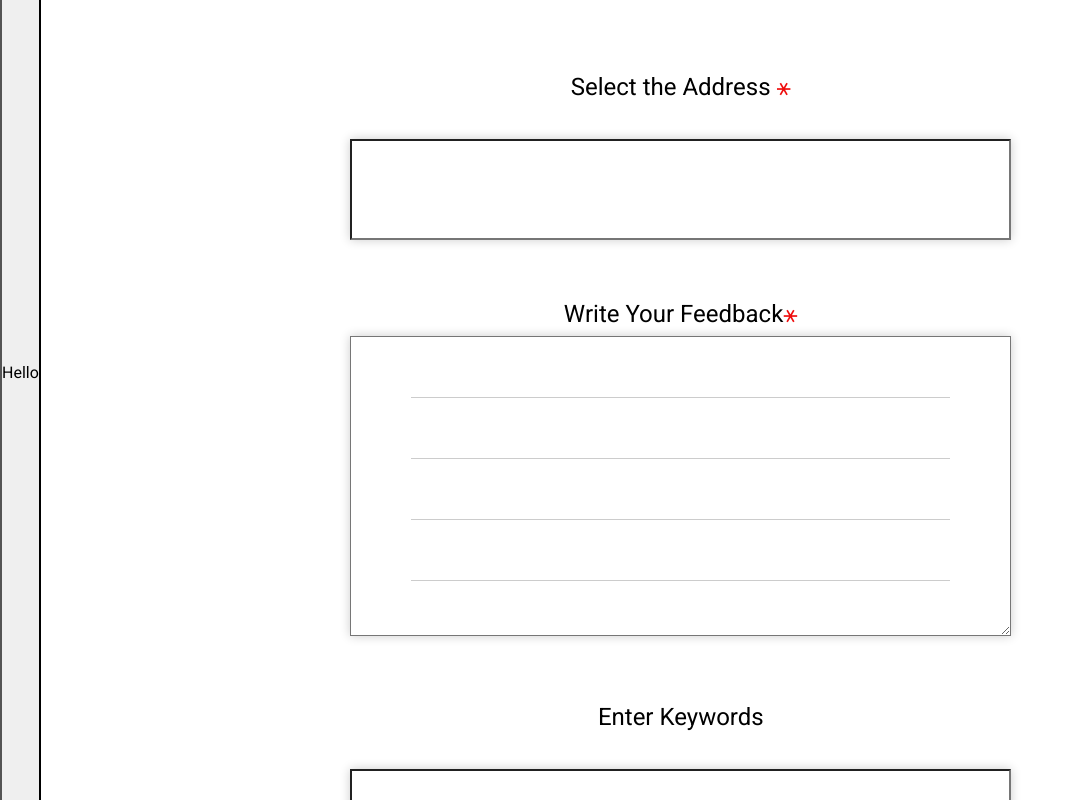
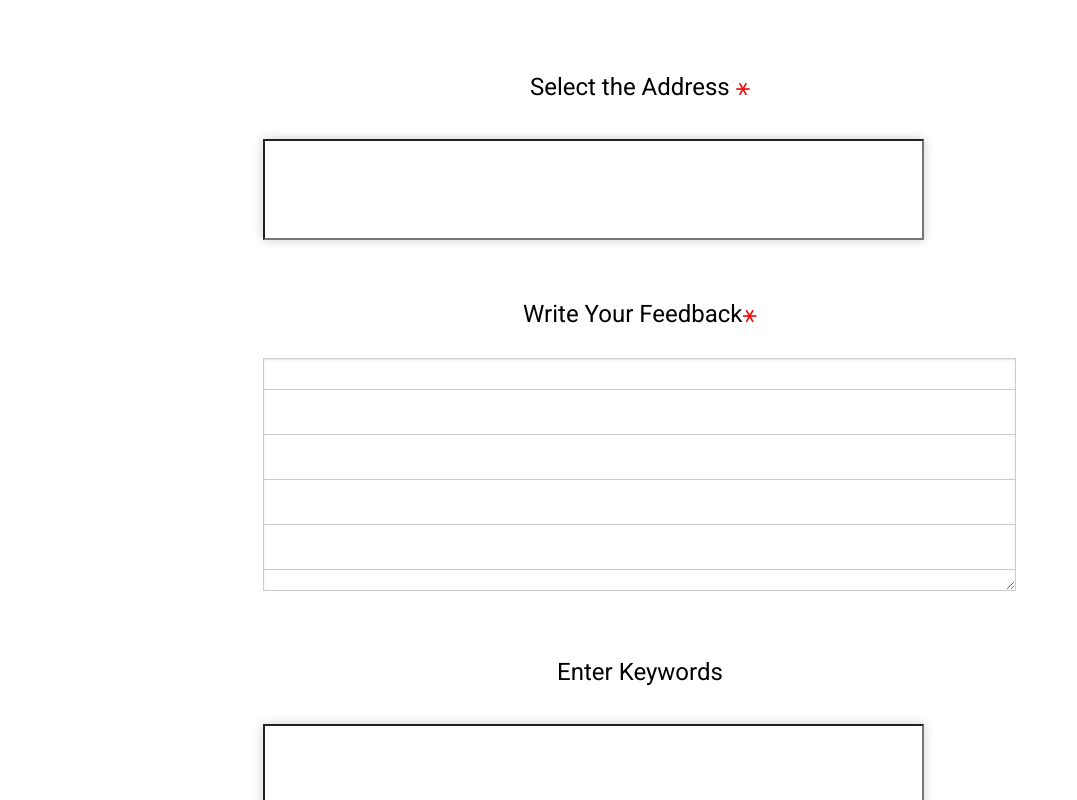
Before and after one commit to grigor-aramyan/generAItor, a React app: page / in a window 1280 px wide. Shown: the part 626-1426 px from the top of the page, without its empty margins (0-1077 px from the left). Built offline with nearby package versions, Linux system fonts and the light colour scheme.

Commit message:
GiveFeedbackMain component

```diff
--- a/public/css/styles.css
+++ b/public/css/styles.css
@@ -1231,8 +1231,9 @@
   font-size: 24px;
   line-height: 28px;
   color: #000000;
+  margin-bottom: 30px;
 }
-.feedbackTextarea {
+/* .feedbackTextarea {
   width: 661px;
   height: 300px;
   background: #ffffff;
@@ -1249,7 +1250,53 @@
     );
   line-height: 31px;
   padding: 35px 60px;
+  padding: 5px;
   font-size: 30px;
+} */
+.feedbackTextarea {
+  background-image: -webkit-linear-gradient(
+    white,
+    white 30px,
+    #ccc 30px,
+    #ccc 31px,
+    white 31px
+  );
+  background-image: -moz-linear-gradient(
+    white,
+    white 30px,
+    #ccc 30px,
+    #ccc 31px,
+    white 31px
+  );
+  background-image: -ms-linear-gradient(
+    white,
+    white 30px,
+    #ccc 30px,
+    #ccc 31px,
+    white 31px
+  );
+  background-image: -o-linear-gradient(
+    white,
+    white 30px,
+    #ccc 30px,
+    #ccc 31px,
+    white 31px
+  );
+  background-image: linear-gradient(
+    white,
+    white 30px,
+    #ccc 30px,
+    #ccc 31px,
+    white 31px
+  );
+  background-size: 100% 45px;
+  border: 1px solid #ccc;
+  box-shadow: inset 0 1px 2px rgba(0, 0, 0, 0.1);
+  line-height: 45px;
+  font-family: Arial, Helvetica, Sans-serif;
+  padding: 3px;
+  padding-left: 20px;
+  padding-right: 20px;
 }
 
 .enter-keywords-title-wrapper {
--- a/src/components/giveFeedbacks/giveFeedbacksMain.js
+++ b/src/components/giveFeedbacks/giveFeedbacksMain.js
@@ -4,23 +4,15 @@ export default class GiveFeedbacksMain extends Component {
   constructor() {
     super();
     this.state = {
+      orgName: '',
+      address: '',
+      feedbackTextarea: '',
       keywords: [],
+      tempKeywords: [],
       selectedBtn: 'Good',
       aboutLink: 'AboutCustomerService'
     };
   }
-
-  getKeyWords = e => {
-    const word = e.target.value
-      .replace(/,|;/g, '')
-      .trim()
-      .split(' ')
-      .filter(m => m !== '');
-
-    this.setState({
-      keywords: word
-    });
-  };
   selectBtn = e => {
     this.setState({ selectedBtn: e.target.innerHTML });
   };
@@ -28,15 +20,28 @@ export default class GiveFeedbacksMain extends Component {
   handleChange = e => {
     this.setState({ [e.target.name]: e.target.value });
   };
-  hello = () => {
+
+  setTempKeywords = e => {
+    const word = e.target.value
+      .replace(/,|;/g, '')
+      .trim()
+      .split(' ')
+      .filter(m => m !== '');
+    this.setState({ tempKeywords: word });
+  };
+
+  setKeywords = () => {
+    if (event.keyCode === 13) {
+      this.setState({ keywords: this.state.tempKeywords });
       console.log(this.state);
+    }
   };
+
   render() {
     const { keywords, selectedBtn, aboutLink } = this.state;
     return (
       <div className="container-fluid">
         <div className="row">
-          <button onClick={this.hello}>Hello</button>
           <div className="col-10 offset-1 col-lg-8 offset-lg-2  d-flex justify-content-center align-items-center">
             <form
               action="/giveFedback"
@@ -63,29 +68,31 @@ export default class GiveFeedbacksMain extends Component {
               </ul>
               <div className="links-wrapper">
                 <a
-                  href="#"
+                  href=""
                   className={
                     aboutLink === 'AboutProductServices'
                       ? 'about-links yellow'
                       : 'about-links'
                   }
-                  onClick={() =>
-                    this.setState({ aboutLink: 'AboutProductServices' })
-                  }
+                  onClick={e => {
+                    e.preventDefault();
+                    return this.setState({ aboutLink: 'AboutProductServices' });
+                  }}
                 >
                   About Product / Services
                 </a>
                 <span className="or">or</span>
                 <a
-                  href="#"
+                  href=""
                   className={
                     aboutLink === 'AboutCustomerService'
                       ? 'about-links yellow'
                       : 'about-links'
                   }
-                  onClick={() =>
-                    this.setState({ aboutLink: 'AboutCustomerService' })
-                  }
+                  onClick={e => {
+                    e.preventDefault();
+                    return this.setState({ aboutLink: 'AboutCustomerService' });
+                  }}
                 >
                   About Customer Service
                 </a>
@@ -110,8 +117,8 @@ export default class GiveFeedbacksMain extends Component {
               <textarea
                 name="feedbackTextarea"
                 id=""
-                cols="30"
-                rows="10"
+                cols="75"
+                rows="5"
                 className="feedbackTextarea"
                 onChange={this.handleChange}
               ></textarea>
@@ -121,19 +128,22 @@ export default class GiveFeedbacksMain extends Component {
 
               <input
                 type="text"
-                name="keyfords"
+                name="keywords"
                 className="keywords-input"
-                onChange={this.getKeyWords}
+                onChange={this.setTempKeywords}
+                onKeyPress={this.setKeywords}
               />
 
               <div className="keywords-wrapper">
-                {keywords.map((e, i) => {
+                {keywords.length
+                  ? keywords.map((e, i) => {
                       return (
                         <div className="keyword" key={i}>
                           <p className="keyword-text">{e}</p>
                         </div>
                       );
-                })}
+                    })
+                  : null}
               </div>
               <div className="buttons-wrapper">
                 <button
```
Also changed, not shown: 1 other file (tests, documents, lock files or other folders). Lines whose indentation alone changed are shown as unchanged.
